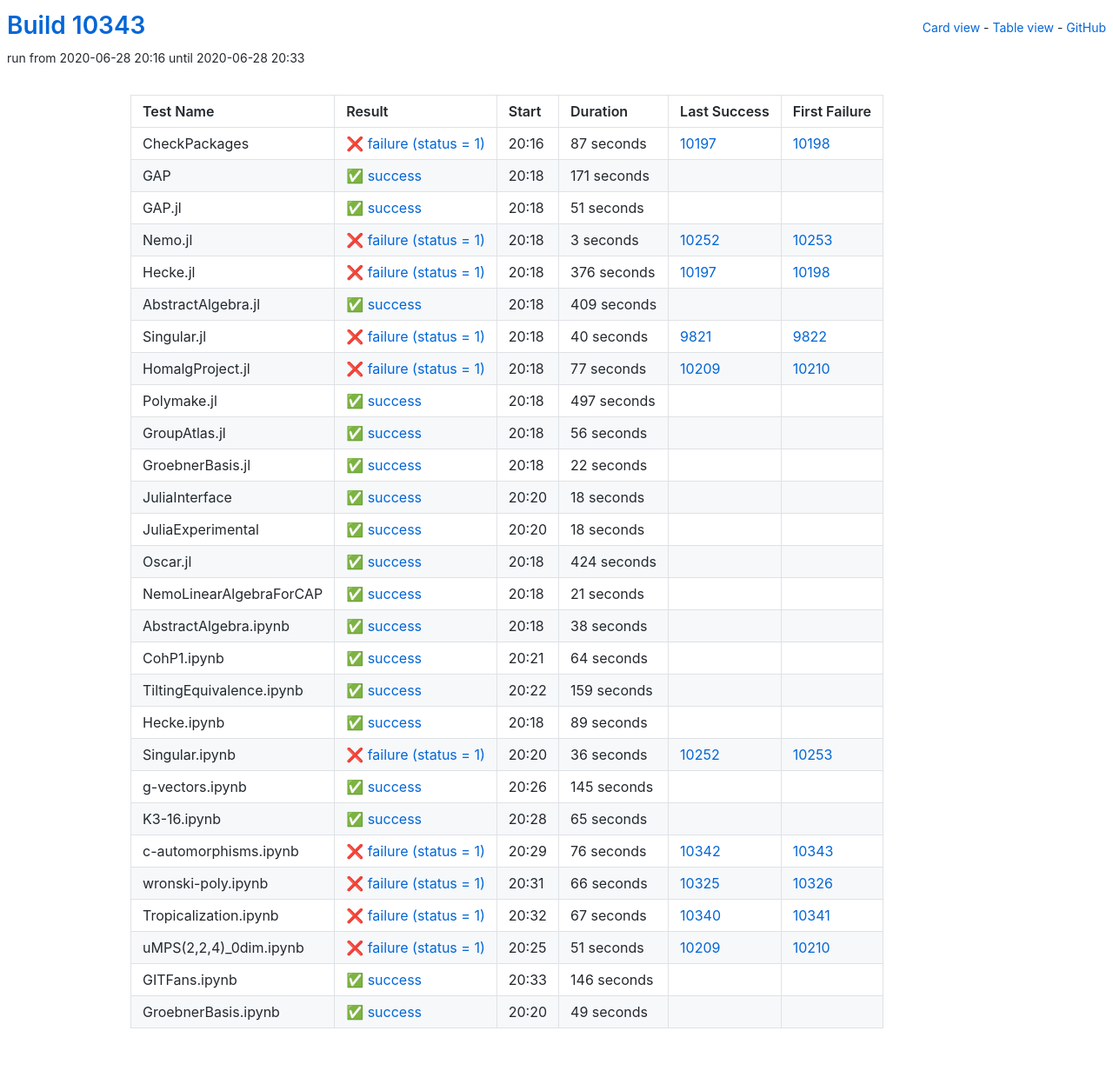
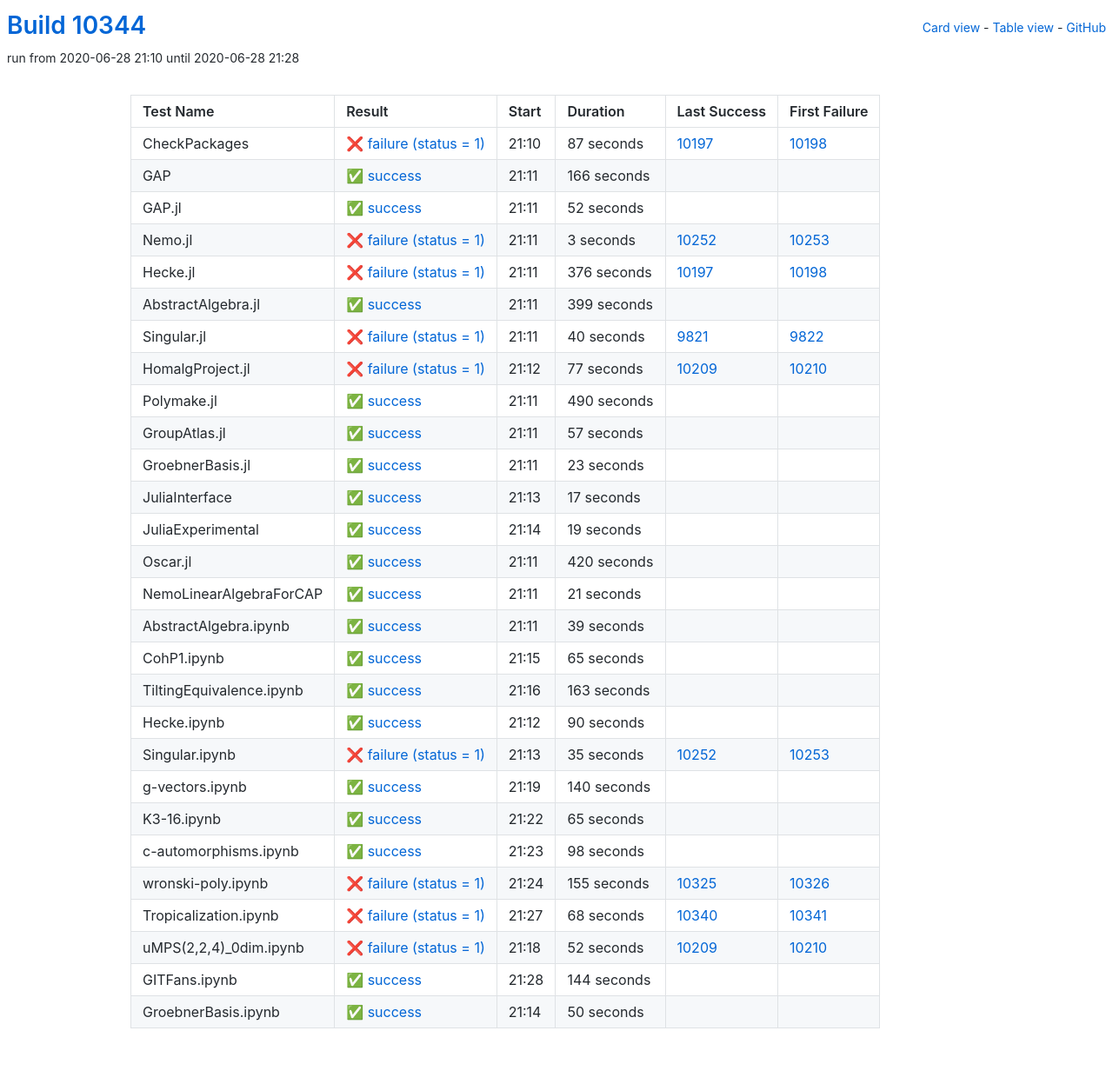
Before and after one commit to oscar-system/oscar-ci-status, a Jekyll site: the page built from table.html, in a window 1280 px wide. Shown: the whole page at 87% size. Built offline with Jekyll 4.4.1, drawn with Linux system fonts in a browser that asks for light colours.

Commit message:
Build #10344

```diff
--- a/_data/ci.yml
+++ b/_data/ci.yml
@@ -1,6 +1,6 @@
 ---
-build: 10343
-build_url: https://oscarci.mathematik.uni-kl.de/job/oscar/10343/
+build: 10344
+build_url: https://oscarci.mathematik.uni-kl.de/job/oscar/10344/
 job: oscar
 organization: oscar-system
 repo: oscar-ci-status
@@ -8,8 +8,8 @@
 tests:
 - name: CheckPackages
   id: checkpackages
-  log: https://oscarci.mathematik.uni-kl.de/job/oscar/10343/artifact/logs/build-10343/CheckPackages.log
-  start: 2020-06-28 20:16
+  log: https://oscarci.mathematik.uni-kl.de/job/oscar/10344/artifact/logs/build-10344/CheckPackages.log
+  start: 2020-06-28 21:10
   success: false
   exitcode: 1
   status: failure
@@ -20,32 +20,32 @@
   first_failure_url: https://oscarci.mathematik.uni-kl.de/job/oscar/10198/
 - name: GAP
   id: gap
-  log: https://oscarci.mathematik.uni-kl.de/job/oscar/10343/artifact/logs/build-10343/GAP.log
-  start: 2020-06-28 20:18
+  log: https://oscarci.mathematik.uni-kl.de/job/oscar/10344/artifact/logs/build-10344/GAP.log
+  start: 2020-06-28 21:11
   success: true
   exitcode: 0
   status: success
-  duration: 171
+  duration: 166
   last_success: false
   last_success_url:
   first_failure: false
   first_failure_url:
 - name: GAP.jl
   id: gap-jl
-  log: https://oscarci.mathematik.uni-kl.de/job/oscar/10343/artifact/logs/build-10343/GAP.jl.log
-  start: 2020-06-28 20:18
+  log: https://oscarci.mathematik.uni-kl.de/job/oscar/10344/artifact/logs/build-10344/GAP.jl.log
+  start: 2020-06-28 21:11
   success: true
   exitcode: 0
   status: success
-  duration: 51
+  duration: 52
   last_success: false
   last_success_url:
   first_failure: false
   first_failure_url:
 - name: Nemo.jl
   id: nemo-jl
-  log: https://oscarci.mathematik.uni-kl.de/job/oscar/10343/artifact/logs/build-10343/Nemo.jl.log
-  start: 2020-06-28 20:18
+  log: https://oscarci.mathematik.uni-kl.de/job/oscar/10344/artifact/logs/build-10344/Nemo.jl.log
+  start: 2020-06-28 21:11
   success: false
   exitcode: 1
   status: failure
@@ -56,8 +56,8 @@
   first_failure_url: https://oscarci.mathematik.uni-kl.de/job/oscar/10253/
 - name: Hecke.jl
   id: hecke-jl
-  log: https://oscarci.mathematik.uni-kl.de/job/oscar/10343/artifact/logs/build-10343/Hecke.jl.log
-  start: 2020-06-28 20:18
+  log: https://oscarci.mathematik.uni-kl.de/job/oscar/10344/artifact/logs/build-10344/Hecke.jl.log
+  start: 2020-06-28 21:11
   success: false
   exitcode: 1
   status: failure
@@ -68,20 +68,20 @@
   first_failure_url: https://oscarci.mathematik.uni-kl.de/job/oscar/10198/
 - name: AbstractAlgebra.jl
   id: abstractalgebra-jl
-  log: https://oscarci.mathematik.uni-kl.de/job/oscar/10343/artifact/logs/build-10343/AbstractAlgebra.jl.log
-  start: 2020-06-28 20:18
+  log: https://oscarci.mathematik.uni-kl.de/job/oscar/10344/artifact/logs/build-10344/AbstractAlgebra.jl.log
+  start: 2020-06-28 21:11
   success: true
   exitcode: 0
   status: success
-  duration: 409
+  duration: 399
   last_success: false
   last_success_url:
   first_failure: false
   first_failure_url:
 - name: Singular.jl
   id: singular-jl
-  log: https://oscarci.mathematik.uni-kl.de/job/oscar/10343/artifact/logs/build-10343/Singular.jl.log
-  start: 2020-06-28 20:18
+  log: https://oscarci.mathematik.uni-kl.de/job/oscar/10344/artifact/logs/build-10344/Singular.jl.log
+  start: 2020-06-28 21:11
   success: false
   exitcode: 1
   status: failure
@@ -92,8 +92,8 @@
   first_failure_url: https://oscarci.mathematik.uni-kl.de/job/oscar/9822/
 - name: HomalgProject.jl
   id: homalgproject-jl
-  log: https://oscarci.mathematik.uni-kl.de/job/oscar/10343/artifact/logs/build-10343/HomalgProject.jl.log
-  start: 2020-06-28 20:18
+  log: https://oscarci.mathematik.uni-kl.de/job/oscar/10344/artifact/logs/build-10344/HomalgProject.jl.log
+  start: 2020-06-28 21:12
   success: false
   exitcode: 1
   status: failure
@@ -104,80 +104,80 @@
   first_failure_url: https://oscarci.mathematik.uni-kl.de/job/oscar/10210/
 - name: Polymake.jl
   id: polymake-jl
-  log: https://oscarci.mathematik.uni-kl.de/job/oscar/10343/artifact/logs/build-10343/Polymake.jl.log
-  start: 2020-06-28 20:18
+  log: https://oscarci.mathematik.uni-kl.de/job/oscar/10344/artifact/logs/build-10344/Polymake.jl.log
+  start: 2020-06-28 21:11
   success: true
   exitcode: 0
   status: success
-  duration: 497
+  duration: 490
   last_success: false
   last_success_url:
   first_failure: false
   first_failure_url:
 - name: GroupAtlas.jl
   id: groupatlas-jl
-  log: https://oscarci.mathematik.uni-kl.de/job/oscar/10343/artifact/logs/build-10343/GroupAtlas.jl.log
-  start: 2020-06-28 20:18
+  log: https://oscarci.mathematik.uni-kl.de/job/oscar/10344/artifact/logs/build-10344/GroupAtlas.jl.log
+  start: 2020-06-28 21:11
   success: true
   exitcode: 0
   status: success
-  duration: 56
+  duration: 57
   last_success: false
   last_success_url:
   first_failure: false
   first_failure_url:
 - name: GroebnerBasis.jl
   id: groebnerbasis-jl
-  log: https://oscarci.mathematik.uni-kl.de/job/oscar/10343/artifact/logs/build-10343/GroebnerBasis.jl.log
-  start: 2020-06-28 20:18
+  log: https://oscarci.mathematik.uni-kl.de/job/oscar/10344/artifact/logs/build-10344/GroebnerBasis.jl.log
+  start: 2020-06-28 21:11
   success: true
   exitcode: 0
   status: success
-  duration: 22
+  duration: 23
   last_success: false
   last_success_url:
   first_failure: false
   first_failure_url:
 - name: JuliaInterface
   id: juliainterface
-  log: https://oscarci.mathematik.uni-kl.de/job/oscar/10343/artifact/logs/build-10343/JuliaInterface.log
-  start: 2020-06-28 20:20
+  log: https://oscarci.mathematik.uni-kl.de/job/oscar/10344/artifact/logs/build-10344/JuliaInterface.log
+  start: 2020-06-28 21:13
   success: true
   exitcode: 0
   status: success
-  duration: 18
+  duration: 17
   last_success: false
   last_success_url:
   first_failure: false
   first_failure_url:
 - name: JuliaExperimental
   id: juliaexperimental
-  log: https://oscarci.mathematik.uni-kl.de/job/oscar/10343/artifact/logs/build-10343/JuliaExperimental.log
-  start: 2020-06-28 20:20
+  log: https://oscarci.mathematik.uni-kl.de/job/oscar/10344/artifact/logs/build-10344/JuliaExperimental.log
+  start: 2020-06-28 21:14
   success: true
   exitcode: 0
   status: success
-  duration: 18
+  duration: 19
   last_success: false
   last_success_url:
   first_failure: false
   first_failure_url:
 - name: Oscar.jl
   id: oscar-jl
-  log: https://oscarci.mathematik.uni-kl.de/job/oscar/10343/artifact/logs/build-10343/Oscar.jl.log
-  start: 2020-06-28 20:18
+  log: https://oscarci.mathematik.uni-kl.de/job/oscar/10344/artifact/logs/build-10344/Oscar.jl.log
+  start: 2020-06-28 21:11
   success: true
   exitcode: 0
   status: success
-  duration: 424
+  duration: 420
   last_success: false
   last_success_url:
   first_failure: false
   first_failure_url:
 - name: NemoLinearAlgebraForCAP
   id: nemolinearalgebraforcap
-  log: https://oscarci.mathematik.uni-kl.de/job/oscar/10343/artifact/logs/build-10343/NemoLinearAlgebraForCAP.log
-  start: 2020-06-28 20:18
+  log: https://oscarci.mathematik.uni-kl.de/job/oscar/10344/artifact/logs/build-10344/NemoLinearAlgebraForCAP.log
+  start: 2020-06-28 21:11
   success: true
   exitcode: 0
   status: success
@@ -188,80 +188,80 @@
   first_failure_url:
 - name: AbstractAlgebra.ipynb
   id: abstractalgebra-ipynb
-  log: https://oscarci.mathematik.uni-kl.de/job/oscar/10343/artifact/logs/build-10343/AbstractAlgebra.ipynb.log
-  start: 2020-06-28 20:18
+  log: https://oscarci.mathematik.uni-kl.de/job/oscar/10344/artifact/logs/build-10344/AbstractAlgebra.ipynb.log
+  start: 2020-06-28 21:11
   success: true
   exitcode: 0
   status: success
-  duration: 38
+  duration: 39
   last_success: false
   last_success_url:
   first_failure: false
   first_failure_url:
 - name: CohP1.ipynb
   id: cohp1-ipynb
-  log: https://oscarci.mathematik.uni-kl.de/job/oscar/10343/artifact/logs/build-10343/CohP1.ipynb.log
-  start: 2020-06-28 20:21
+  log: https://oscarci.mathematik.uni-kl.de/job/oscar/10344/artifact/logs/build-10344/CohP1.ipynb.log
+  start: 2020-06-28 21:15
   success: true
   exitcode: 0
   status: success
-  duration: 64
+  duration: 65
   last_success: false
   last_success_url:
   first_failure: false
   first_failure_url:
 - name: TiltingEquivalence.ipynb
   id: tiltingequivalence-ipynb
-  log: https://oscarci.mathematik.uni-kl.de/job/oscar/10343/artifact/logs/build-10343/TiltingEquivalence.ipynb.log
-  start: 2020-06-28 20:22
+  log: https://oscarci.mathematik.uni-kl.de/job/oscar/10344/artifact/logs/build-10344/TiltingEquivalence.ipynb.log
+  start: 2020-06-28 21:16
   success: true
   exitcode: 0
   status: success
-  duration: 159
+  duration: 163
   last_success: false
   last_success_url:
   first_failure: false
   first_failure_url:
 - name: Hecke.ipynb
   id: hecke-ipynb
-  log: https://oscarci.mathematik.uni-kl.de/job/oscar/10343/artifact/logs/build-10343/Hecke.ipynb.log
-  start: 2020-06-28 20:18
+  log: https://oscarci.mathematik.uni-kl.de/job/oscar/10344/artifact/logs/build-10344/Hecke.ipynb.log
+  start: 2020-06-28 21:12
   success: true
   exitcode: 0
   status: success
-  duration: 89
+  duration: 90
   last_success: false
   last_success_url:
   first_failure: false
   first_failure_url:
 - name: Singular.ipynb
   id: singular-ipynb
-  log: https://oscarci.mathematik.uni-kl.de/job/oscar/10343/artifact/logs/build-10343/Singular.ipynb.log
-  start: 2020-06-28 20:20
+  log: https://oscarci.mathematik.uni-kl.de/job/oscar/10344/artifact/logs/build-10344/Singular.ipynb.log
+  start: 2020-06-28 21:13
   success: false
   exitcode: 1
   status: failure
-  duration: 36
+  duration: 35
   last_success: 10252
   last_success_url: https://oscarci.mathematik.uni-kl.de/job/oscar/10252/
   first_failure: 10253
   first_failure_url: https://oscarci.mathematik.uni-kl.de/job/oscar/10253/
 - name: g-vectors.ipynb
   id: g-vectors-ipynb
-  log: https://oscarci.mathematik.uni-kl.de/job/oscar/10343/artifact/logs/build-10343/g-vectors.ipynb.log
-  start: 2020-06-28 20:26
+  log: https://oscarci.mathematik.uni-kl.de/job/oscar/10344/artifact/logs/build-10344/g-vectors.ipynb.log
+  start: 2020-06-28 21:19
   success: true
   exitcode: 0
   status: success
-  duration: 145
+  duration: 140
   last_success: false
   last_success_url:
   first_failure: false
   first_failure_url:
 - name: K3-16.ipynb
   id: k3-16-ipynb
-  log: https://oscarci.mathematik.uni-kl.de/job/oscar/10343/artifact/logs/build-10343/K3-16.ipynb.log
-  start: 2020-06-28 20:28
+  log: https://oscarci.mathematik.uni-kl.de/job/oscar/10344/artifact/logs/build-10344/K3-16.ipynb.log
+  start: 2020-06-28 21:22
   success: true
   exitcode: 0
   status: success
@@ -272,72 +272,72 @@
   first_failure_url:
 - name: c-automorphisms.ipynb
   id: c-automorphisms-ipynb
-  log: https://oscarci.mathematik.uni-kl.de/job/oscar/10343/artifact/logs/build-10343/c-automorphisms.ipynb.log
-  start: 2020-06-28 20:29
+  log: https://oscarci.mathematik.uni-kl.de/job/oscar/10344/artifact/logs/build-10344/c-automorphisms.ipynb.log
+  start: 2020-06-28 21:23
+  success: true
+  exitcode: 0
+  status: success
+  duration: 98
+  last_success: false
+  last_success_url:
+  first_failure: false
+  first_failure_url:
+- name: wronski-poly.ipynb
+  id: wronski-poly-ipynb
+  log: https://oscarci.mathematik.uni-kl.de/job/oscar/10344/artifact/logs/build-10344/wronski-poly.ipynb.log
+  start: 2020-06-28 21:24
   success: false
   exitcode: 1
   status: failure
-  duration: 76
-  last_success: 10342
-  last_success_url: https://oscarci.mathematik.uni-kl.de/job/oscar/10342/
-  first_failure: 10343
-  first_failure_url: https://oscarci.mathematik.uni-kl.de/job/oscar/10343/
-- name: wronski-poly.ipynb
-  id: wronski-poly-ipynb
-  log: https://oscarci.mathematik.uni-kl.de/job/oscar/10343/artifact/logs/build-10343/wronski-poly.ipynb.log
-  start: 2020-06-28 20:31
-  success: false
-  exitcode: 1
-  status: failure
-  duration: 66
+  duration: 155
   last_success: 10325
   last_success_url: https://oscarci.mathematik.uni-kl.de/job/oscar/10325/
   first_failure: 10326
   first_failure_url: https://oscarci.mathematik.uni-kl.de/job/oscar/10326/
 - name: Tropicalization.ipynb
   id: tropicalization-ipynb
-  log: https://oscarci.mathematik.uni-kl.de/job/oscar/10343/artifact/logs/build-10343/Tropicalization.ipynb.log
-  start: 2020-06-28 20:32
+  log: https://oscarci.mathematik.uni-kl.de/job/oscar/10344/artifact/logs/build-10344/Tropicalization.ipynb.log
+  start: 2020-06-28 21:27
   success: false
   exitcode: 1
   status: failure
-  duration: 67
+  duration: 68
   last_success: 10340
   last_success_url: https://oscarci.mathematik.uni-kl.de/job/oscar/10340/
   first_failure: 10341
   first_failure_url: https://oscarci.mathematik.uni-kl.de/job/oscar/10341/
 - name: uMPS(2,2,4)_0dim.ipynb
   id: umps-2-2-4-0dim-ipynb
-  log: https://oscarci.mathematik.uni-kl.de/job/oscar/10343/artifact/logs/build-10343/uMPS-2-2-4-_0dim.ipynb.log
-  start: 2020-06-28 20:25
+  log: https://oscarci.mathematik.uni-kl.de/job/oscar/10344/artifact/logs/build-10344/uMPS-2-2-4-_0dim.ipynb.log
+  start: 2020-06-28 21:18
   success: false
   exitcode: 1
   status: failure
-  duration: 51
+  duration: 52
   last_success: 10209
   last_success_url: https://oscarci.mathematik.uni-kl.de/job/oscar/10209/
   first_failure: 10210
   first_failure_url: https://oscarci.mathematik.uni-kl.de/job/oscar/10210/
 - name: GITFans.ipynb
   id: gitfans-ipynb
-  log: https://oscarci.mathematik.uni-kl.de/job/oscar/10343/artifact/logs/build-10343/GITFans.ipynb.log
-  start: 2020-06-28 20:33
+  log: https://oscarci.mathematik.uni-kl.de/job/oscar/10344/artifact/logs/build-10344/GITFans.ipynb.log
+  start: 2020-06-28 21:28
   success: true
   exitcode: 0
   status: success
-  duration: 146
+  duration: 144
   last_success: false
   last_success_url:
   first_failure: false
   first_failure_url:
 - name: GroebnerBasis.ipynb
   id: groebnerbasis-ipynb
-  log: https://oscarci.mathematik.uni-kl.de/job/oscar/10343/artifact/logs/build-10343/GroebnerBasis.ipynb.log
-  start: 2020-06-28 20:20
+  log: https://oscarci.mathematik.uni-kl.de/job/oscar/10344/artifact/logs/build-10344/GroebnerBasis.ipynb.log
+  start: 2020-06-28 21:14
   success: true
   exitcode: 0
   status: success
-  duration: 49
+  duration: 50
   last_success: false
   last_success_url:
   first_failure: false
```
Also changed, not shown: README.md.
